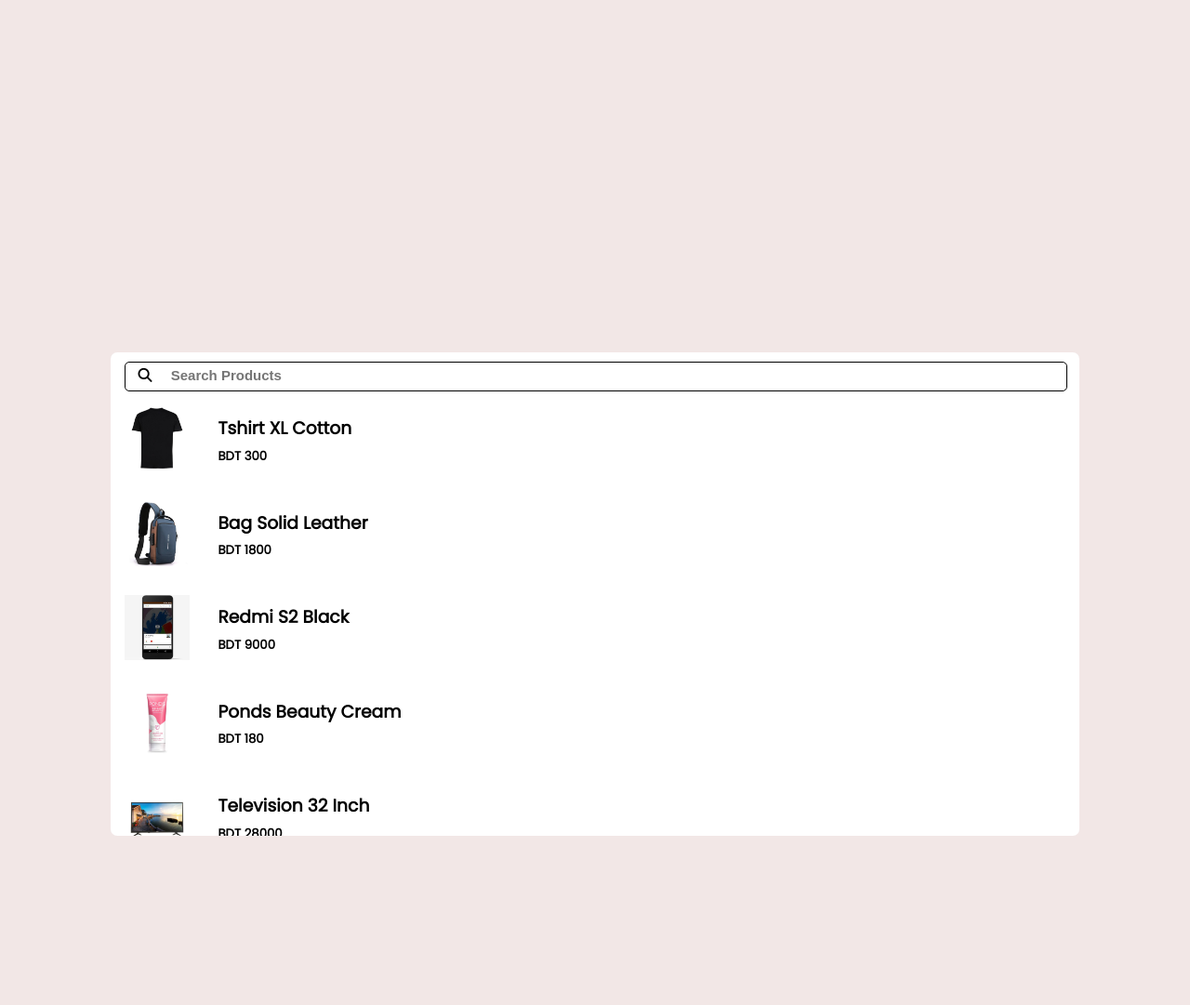
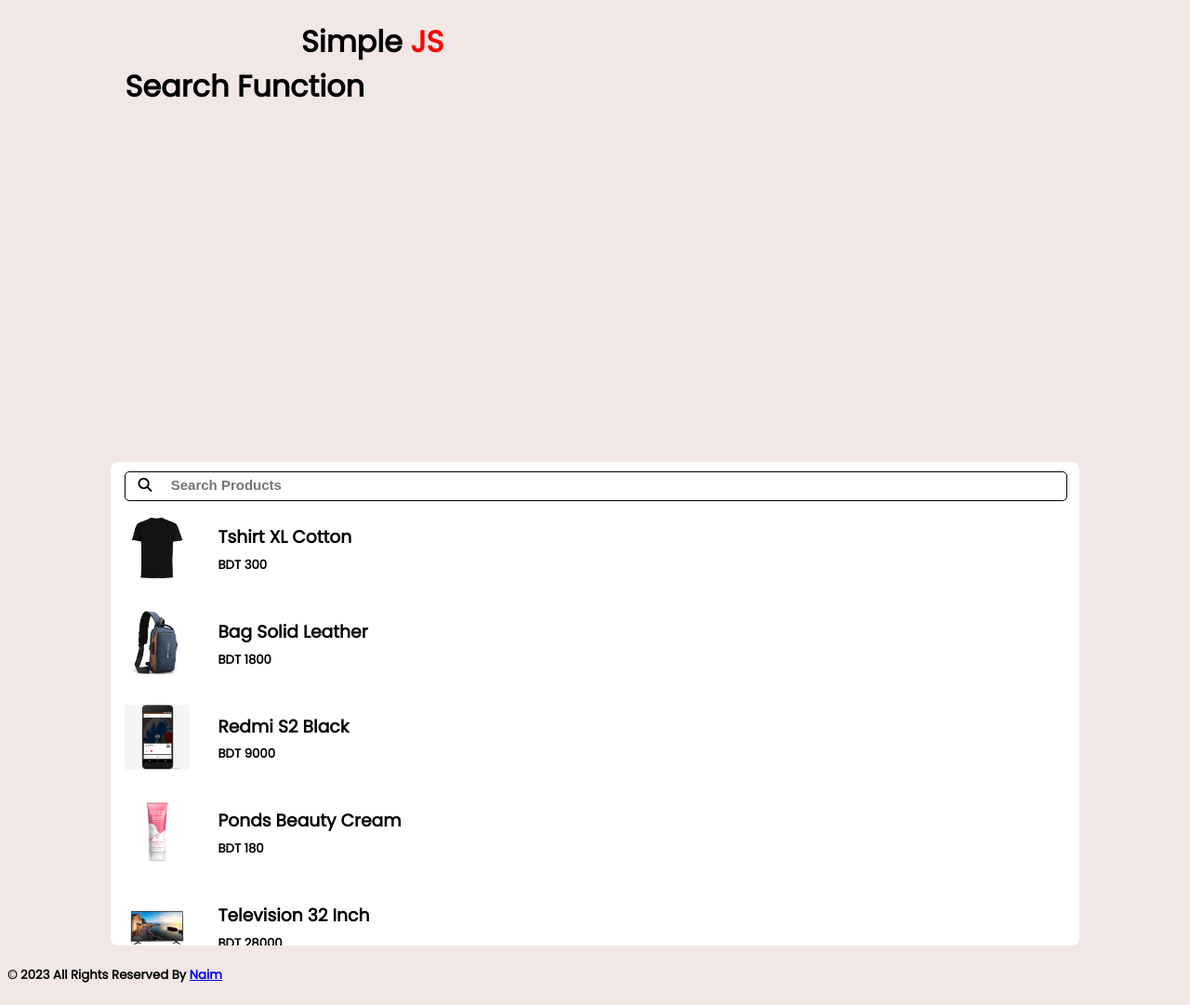
Before and after one commit to FollowNaim/SearchBox-JS, a plain HTML site: page index.html in a window 1280 px wide. Shown: the whole page at 93% size. Before the commit the page ends 907 px from the top, so only its background shows below. Drawn offline with Linux system fonts and the light colour scheme.

Commit message:
add footer and header

```diff
--- a/index.html
+++ b/index.html
@@ -10,6 +10,7 @@
 </head>
 
 <body>
+ <h1><div class="head"><span class="c1" style="margin-left: 25%;">Simple </span><span style="color: red;">JS</span><br><div class="head1" <span class="hlast" style="margin-left: 10%;">Search Function</span></h1></div></div>
  <section class="container">
   <form action="#">
    <i class="fas fa-search"></i>
@@ -89,6 +90,10 @@
   </div>
  </section>
 
+ <footer>
+  <h5>© 2023 All Rights Reserved By <a href="https://naim.vercel.app">Naim</a></h5>
+ </footer>
+
  <script src="resources/app.js">app.js</script>
 
 </body>
```
